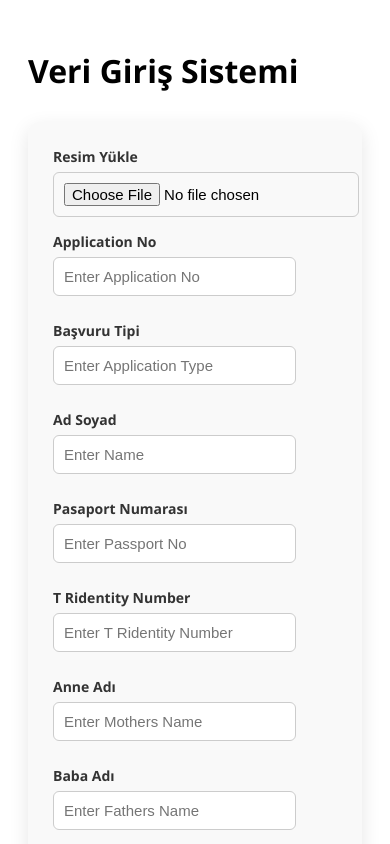
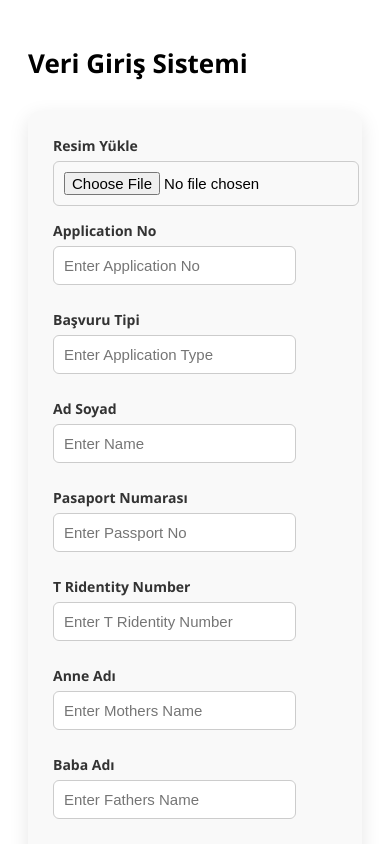
Before and after one commit to Abdullah-Zzz/data-entry, a React (Vite) app: page / in a window 390 px wide. Shown: the top 844 px of the page. Built offline with nearby package versions, Linux system fonts and the light colour scheme; no server answers.

Commit message:
changessss

```diff
--- a/src/components/RetrievePage.css
+++ b/src/components/RetrievePage.css
@@ -7,3 +7,9 @@ img {
 b {
   font-weight: bold !important;
 }
+
+@media screen and (max-width: 768px) {
+  body {
+    font-size: 13px !important;
+  }
+}
--- a/src/components/RetrievePage.jsx
+++ b/src/components/RetrievePage.jsx
@@ -48,7 +48,6 @@ function RetrievePage() {
       minHeight: '100vh',
       margin: 0,
       padding: 0,
-      fontSize: '14px',
       fontWeight: 300,
       fontFamily: 'Poppins',
       lineHeight: '19.5px',
```
